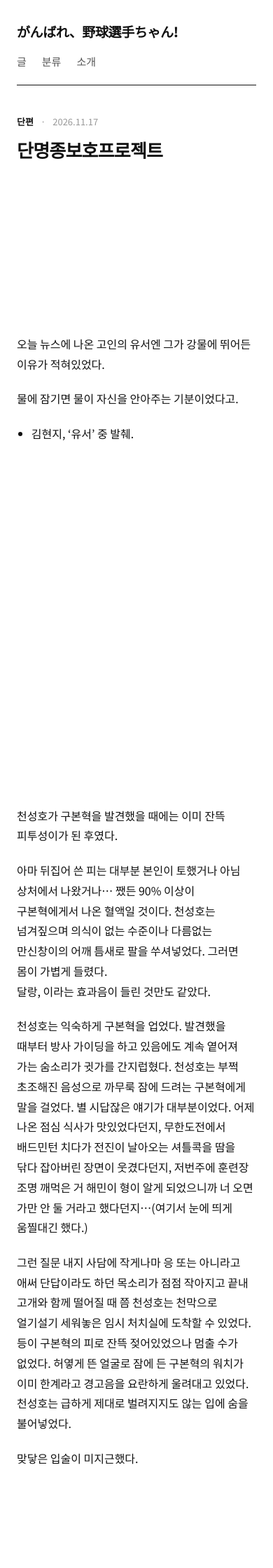
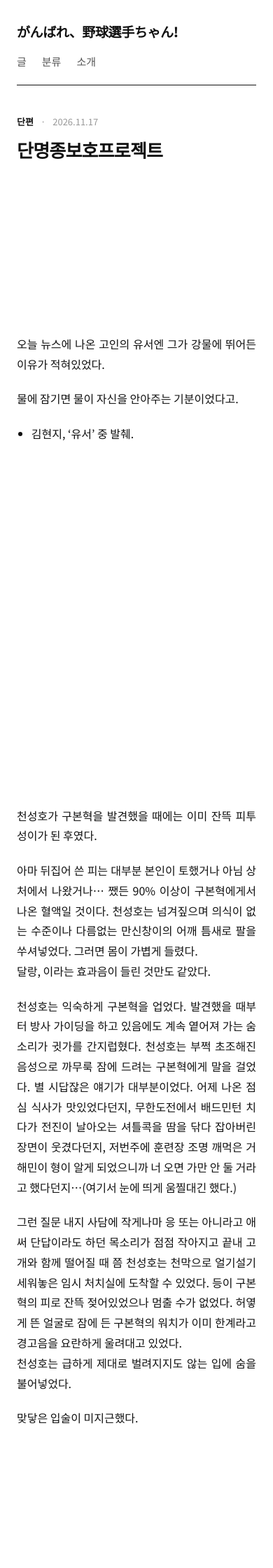
Before and after one commit to ssddii1038/ssddii1038.github.io, a Jekyll site: the page built from _posts/2026-11-17-160032.md, in a window 390 px wide. Shown: the top 2240 px of the page at 70% size. Built offline with Jekyll 4.4.1, drawn with Linux system fonts in a browser that asks for light colours; some web fonts are replaced.

Commit message:
Update style.css

```diff
--- a/assets/css/style.css
+++ b/assets/css/style.css
@@ -111,3 +111,8 @@ main{padding:56px 0 96px}
   .post-head h1{font-size:26px}
   .post-list h2{font-size:19px}
 }
+
+@media (max-width:600px){
+  body{word-break:normal;overflow-wrap:anywhere}
+  .post-body p,.post-body li,.post-body blockquote,.post-list .desc{text-align:justify}
+}
```
